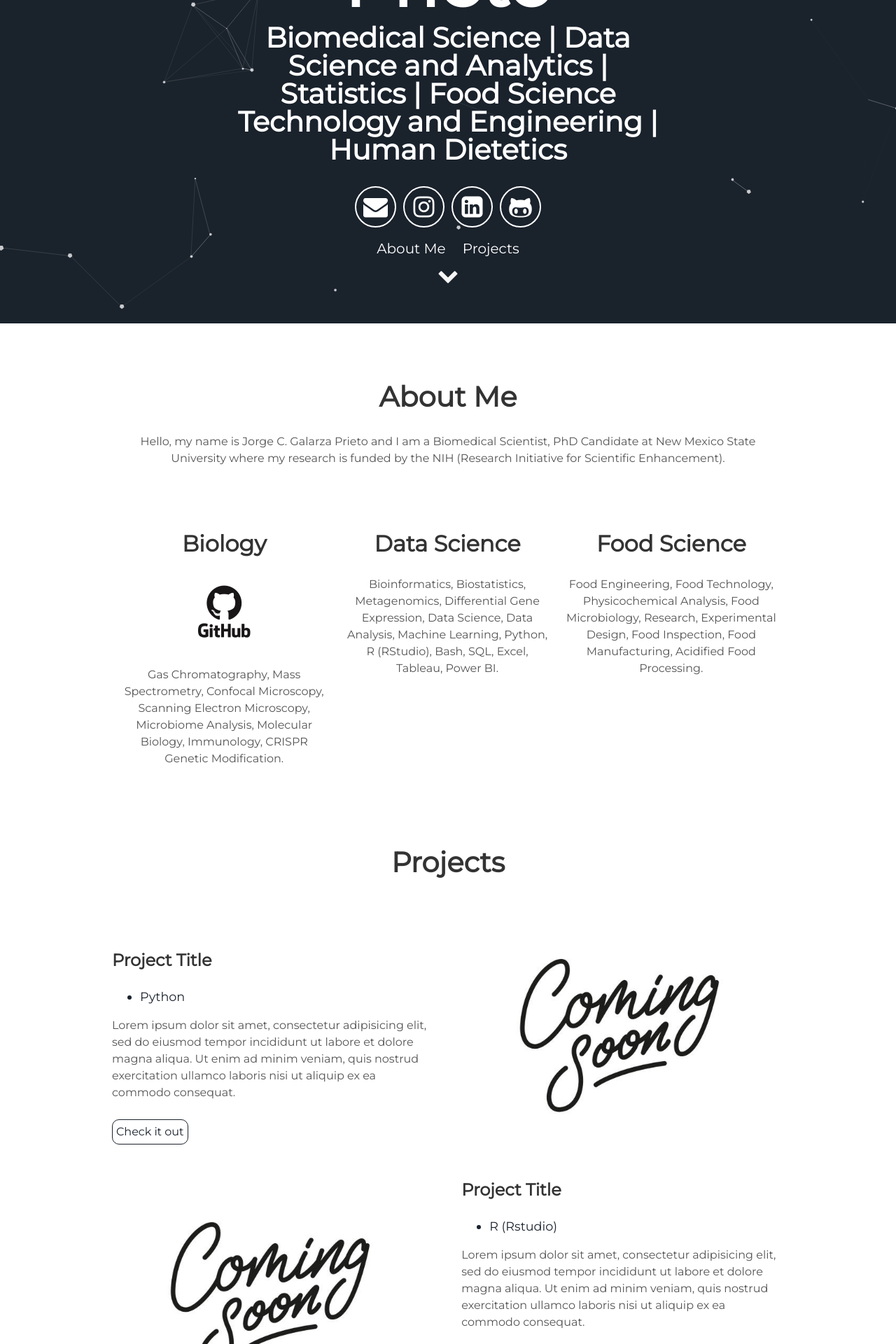
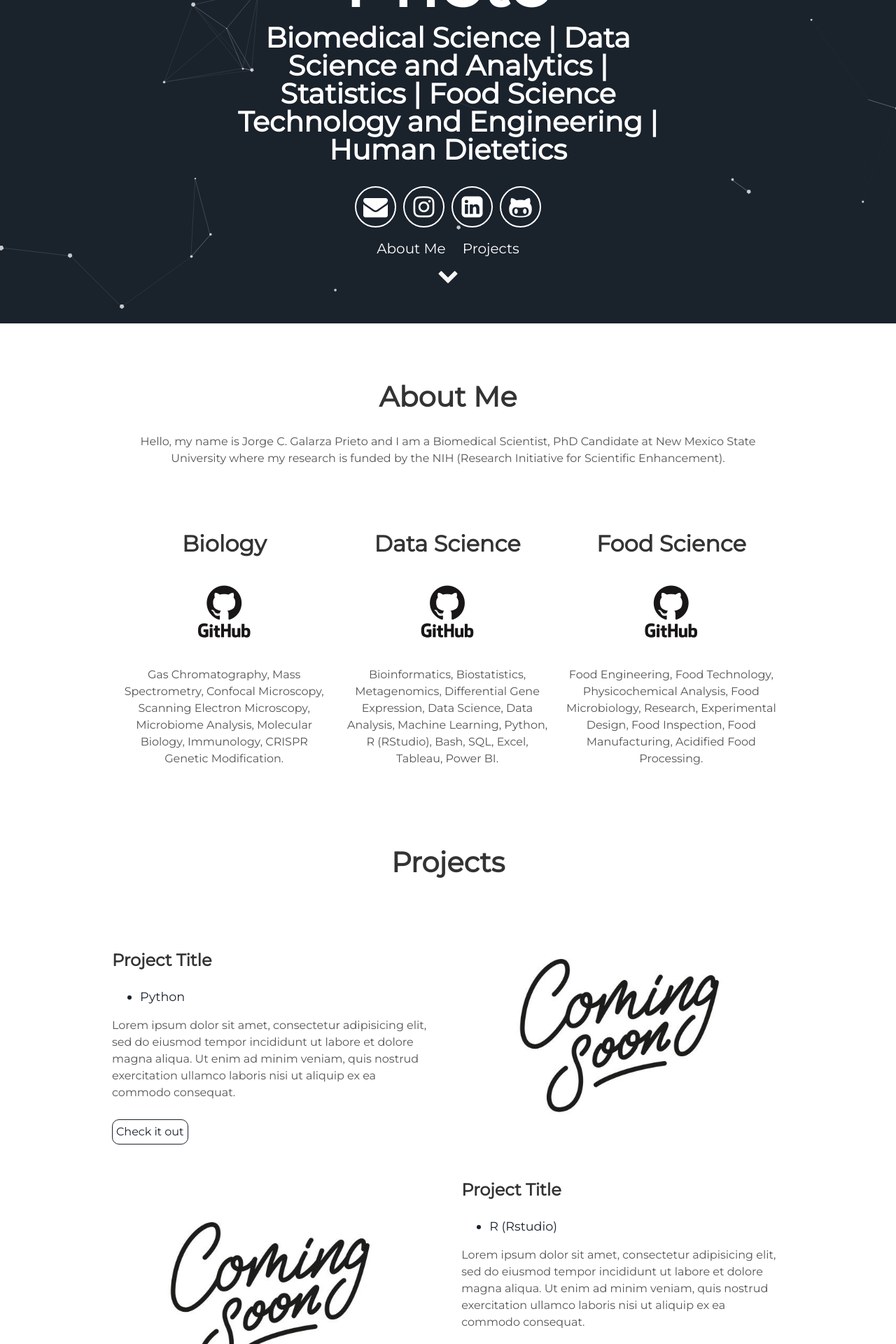
Before and after one commit to jorgegalarza1/jorgegalarza1.github.io, a Jekyll site: the page built from index.html, in a window 1280 px wide. Shown: the part 438-2358 px from the top of the page at 70% size. Built offline with Jekyll 4.4.1, drawn with Linux system fonts in a browser that asks for light colours.

Commit message:
Update about.html

```diff
--- a/_includes/about.html
+++ b/_includes/about.html
@@ -10,12 +10,12 @@
     </div>
     <div class="tech">
       <h2>Data Science</h2>
-      <i class="devicon-rstudio-plain colored"></i>
+      <i class="devicon-github-original-wordmark colored"></i>
       <p>Bioinformatics, Biostatistics, Metagenomics, Differential Gene Expression, Data Science, Data Analysis, Machine Learning, Python, R (RStudio), Bash, SQL, Excel, Tableau, Power BI.</p>
     </div>
     <div class="tech">
       <h2>Food Science</h2>
-      <i class="devicon-rstudio-plain colored"></i>
+      <i class="devicon-github-original-wordmark colored"></i>
       <p>Food Engineering, Food Technology, Physicochemical Analysis, Food Microbiology, Research, Experimental Design, Food Inspection, Food Manufacturing, Acidified Food Processing.</p>
     </div>
 </div>
```
